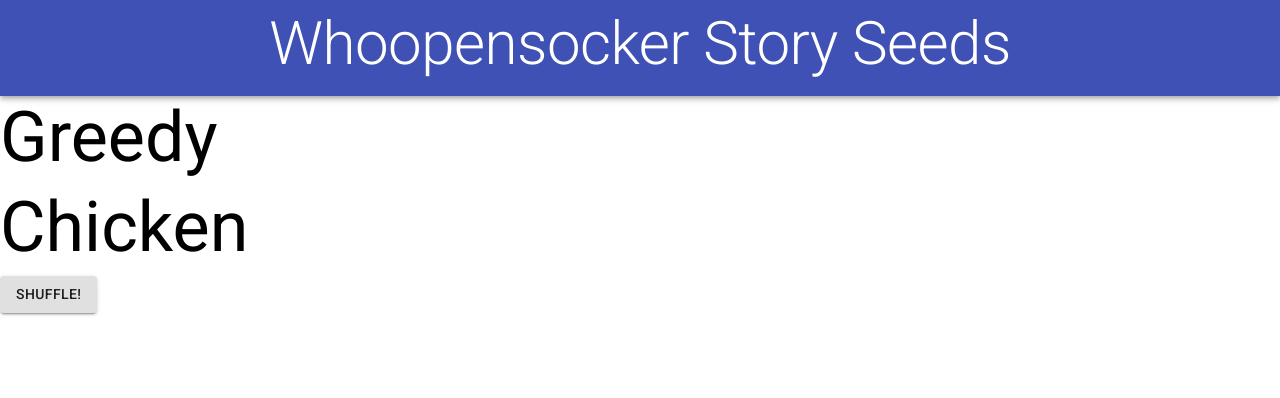
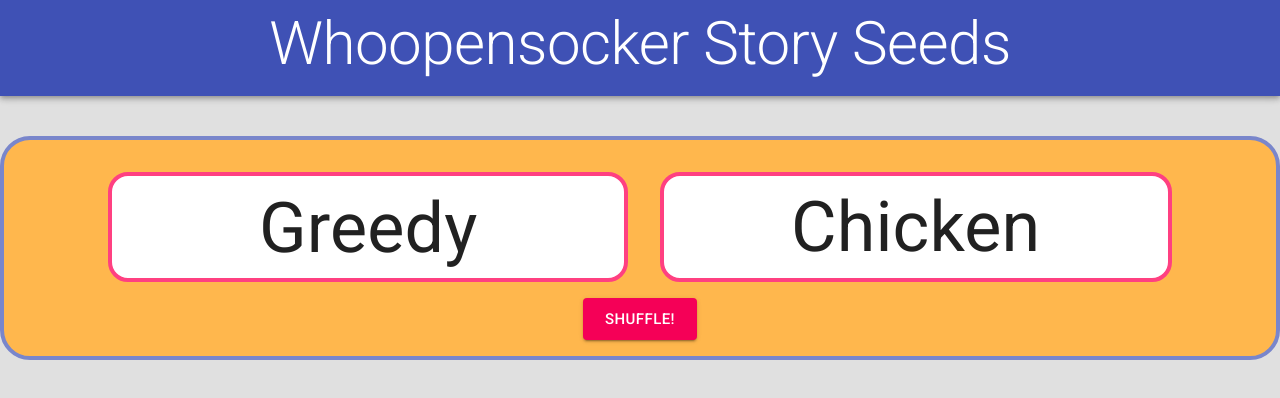
Before and after one commit to number61971/storyseeds, a React (Create React App) app: page / in a window 1280 px wide. Shown: the top 398 px of the page. Built offline with nearby package versions, Linux system fonts and the light colour scheme.

Commit message:
feat: Introduce theming.

```diff
--- a/src/App.jsx
+++ b/src/App.jsx
@@ -27,7 +27,7 @@ function App() {
   const classes = useStyles();
 
   return (
-    <div className={classes.root}>
+    <Box className={classes.root}>
       <AppBar position="static">
         <Toolbar className={classes.toolbar}>
           <Box className={classes.title}>
@@ -38,7 +38,7 @@ function App() {
         </Toolbar>
       </AppBar>
       <StorySeedsSlotMachine />
-    </div>
+    </Box>
   );
 }
 
--- a/src/index.jsx
+++ b/src/index.jsx
@@ -2,12 +2,31 @@ import 'typeface-roboto';
 import React from 'react';
 import ReactDOM from 'react-dom';
 import './index.css';
+
+import { MuiThemeProvider, createMuiTheme } from '@material-ui/core/styles';
+import CssBaseline from '@material-ui/core/CssBaseline';
 import App from './App';
+
 import * as serviceWorker from './serviceWorker';
+
+const appTheme = createMuiTheme({
+  overrides: {
+    MuiCssBaseline: {
+      '@global': {
+        body: {
+          backgroundColor: '#e0e0e0',
+        },
+      },
+    },
+  },
+});
 
 ReactDOM.render(
   <React.StrictMode>
-    <App />
+    <MuiThemeProvider theme={appTheme}>
+      <CssBaseline />
+      <App />
+    </MuiThemeProvider>
   </React.StrictMode>,
   document.getElementById('root')
 );
--- a/src/slotMachine/ActionButton.jsx
+++ b/src/slotMachine/ActionButton.jsx
@@ -1,4 +1,5 @@
-import React, { Fragment } from 'react';
+import React from 'react';
+import Box from '@material-ui/core/Box';
 import Button from '@material-ui/core/Button';
 import shuffleEventModule from './shuffleEvent';
 
@@ -17,11 +18,16 @@ function ActionButton(props) {
   };
 
   return (
-    <Fragment>
-      <Button onClick={clickHandler} variant="contained">
+    <Box>
+      <Button
+        color="secondary"
+        onClick={clickHandler}
+        size="large"
+        variant="contained"
+      >
         {buttonLabel}
       </Button>
-    </Fragment>
+    </Box>
   );
 }
 
--- a/src/slotMachine/SlotMachine.jsx
+++ b/src/slotMachine/SlotMachine.jsx
@@ -1,21 +1,48 @@
-import React, { Fragment } from 'react';
+import React from 'react';
+import { makeStyles } from '@material-ui/core/styles';
+import Container from '@material-ui/core/Container';
 import ActionButton from './ActionButton';
 import SlotReel from './SlotReel';
+
+const useStyles = makeStyles((theme) => {
+  return {
+    break: {
+      flexBasis: '100%',
+      height: 0,
+    },
+    slotMachineContainer: {
+      backgroundColor: theme.palette.warning.light,
+      border: `4px solid ${theme.palette.primary.light}`,
+      borderRadius: '30px',
+      display: 'flex',
+      flexWrap: 'wrap',
+      marginTop: theme.spacing(5),
+      justifyContent: 'center',
+      padding: theme.spacing(2),
+    }
+  };
+});
 
 function SlotMachine(props) {
   const { slotReels, actionProps } = props;
   const slotReelIds = slotReels.map(slotReel => slotReel.id);
   const fullActionProps = { ...actionProps, slotReelIds };
 
+  const classes = useStyles();
+
   return (
-    <Fragment>
+    <Container
+      className={classes.slotMachineContainer}
+      maxWidth="lg"
+    >
       {
         slotReels.map((slotReelProps, index) => {
           return <SlotReel key={ index } { ...slotReelProps } />;
         })
       }
+      <div className={classes.break} />
       <ActionButton { ...fullActionProps } />
-    </Fragment>
+    </Container>
   );
 }
 
--- a/src/slotMachine/SlotReel.jsx
+++ b/src/slotMachine/SlotReel.jsx
@@ -1,14 +1,27 @@
 import React, { useEffect } from 'react';
 import { makeStyles } from '@material-ui/core/styles';
+import Box from '@material-ui/core/Box';
 import randomIndex from './random';
 import { SHUFFLE_EVENT } from './shuffleEvent';
 
 const useStyles = makeStyles((theme) => {
   return {
+    slotItem: {
+      display: 'flex',
+      justifyContent: 'center',
+    },
     slotReel: {
+      backgroundColor: theme.palette.common.white,
+      border: `4px solid ${theme.palette.secondary.light}`,
+      borderRadius: '20px',
+      display: 'flex',
       fontSize: 70,
-      height: 90,
-      overflow: 'hidden'
+      height: 110,
+      justifyContent: 'center',
+      margin: theme.spacing(2),
+      overflow: 'hidden',
+      paddingLeft: 20,
+      paddingRight: 20,
     }
   };
 });
@@ -33,13 +46,13 @@ function SlotReel(props) {
   const { id, items } = props;
 
   return (
-    <div id={id} className={classes.slotReel}>
+    <Box id={id} className={classes.slotReel}>
       {
         items.map((item, index) => {
-          return <div key={index}>{item}</div>;
+          return <div key={index} className={classes.slotItem}>{item}</div>;
         })
       }
-    </div>
+    </Box>
   );
 }
 
```
